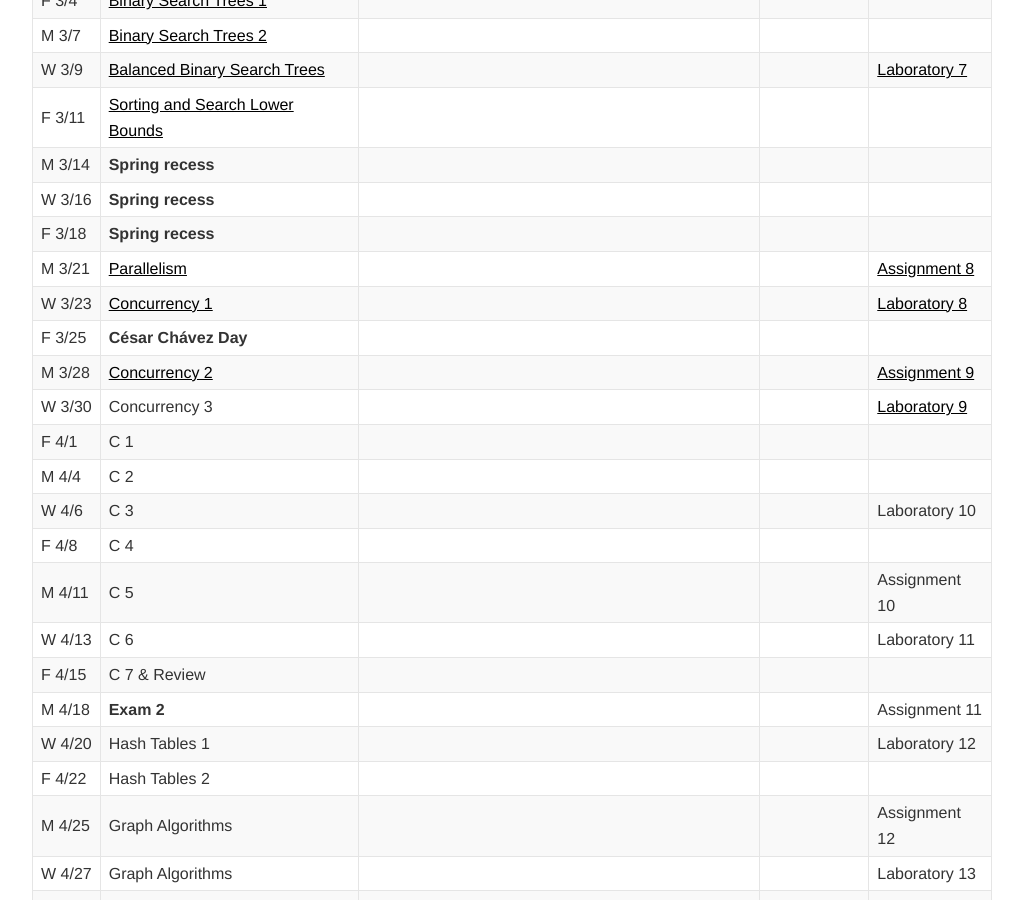
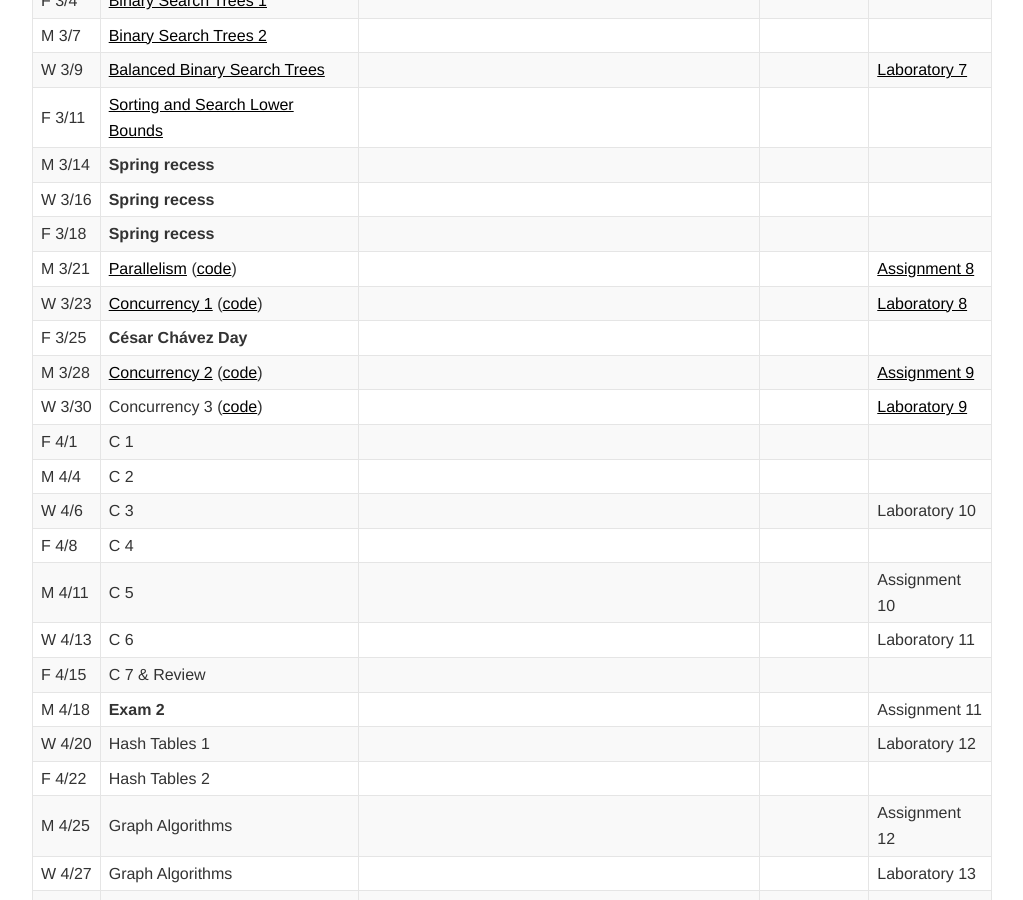
Before and after one commit to jacksonjw12/mbannister.github.io, a Jekyll site: the page built from _teaching/62-s16/index.md, in a window 1280 px wide and 900 px high, scrolled down 2990 px. Shown: the whole window, without its empty margins (128-1151 px from the left). Built offline with Jekyll 4.4.1, drawn with Linux system fonts in a browser that asks for light colours; formulas are drawn with MathJax 3.

Commit message:
link code

```diff
--- a/_teaching/62-s16/index.md
+++ b/_teaching/62-s16/index.md
@@ -119,11 +119,11 @@ F 3/11 | [Sorting and Search Lower Bounds](Lecture21/Lecture21.pdf) |
 M 3/14 | __Spring recess__ |
 W 3/16 | __Spring recess__ |
 F 3/18 | __Spring recess__ |
-M 3/21 | [Parallelism](Lecture22/Lecture22.pdf) | | | [Assignment 8](Assignment08/Assignment08.pdf) <!-- Week 8 -->
-W 3/23 | [Concurrency 1](Lecture23/Lecture23.pdf) | | | [Laboratory 8](Lab08/Lab08.html)
+M 3/21 | [Parallelism](Lecture22/Lecture22.pdf) ([code](https://github.com/mbannister/mbannister.github.io/tree/master/_teaching/62-s16/Lecture22/code))| | | [Assignment 8](Assignment08/Assignment08.pdf) <!-- Week 8 -->
+W 3/23 | [Concurrency 1](Lecture23/Lecture23.pdf) ([code](https://github.com/mbannister/mbannister.github.io/tree/master/_teaching/62-s16/Lecture22/code))| | | [Laboratory 8](Lab08/Lab08.html)
 F 3/25 | __César Chávez Day__ |
-M 3/28 | [Concurrency 2](Lecture24/Lecture24.pdf) | | | [Assignment 9](Assignment09/Assignment09.html) <!-- Week 9 -->
-W 3/30 | Concurrency 3 | | | [Laboratory 9](Lab09/Lab09.html)
+M 3/28 | [Concurrency 2](Lecture24/Lecture24.pdf) ([code](https://github.com/mbannister/mbannister.github.io/tree/master/_teaching/62-s16/Lecture22/code))| | | [Assignment 9](Assignment09/Assignment09.html) <!-- Week 9 -->
+W 3/30 | Concurrency 3 ([code](https://github.com/mbannister/mbannister.github.io/tree/master/_teaching/62-s16/Lecture22/code))| | | [Laboratory 9](Lab09/Lab09.html)
 F 4/1  | C 1 |
 M 4/4  | C 2 | | | <!-- Week 10 -->
 W 4/6  | C 3 | | | Laboratory 10
```
